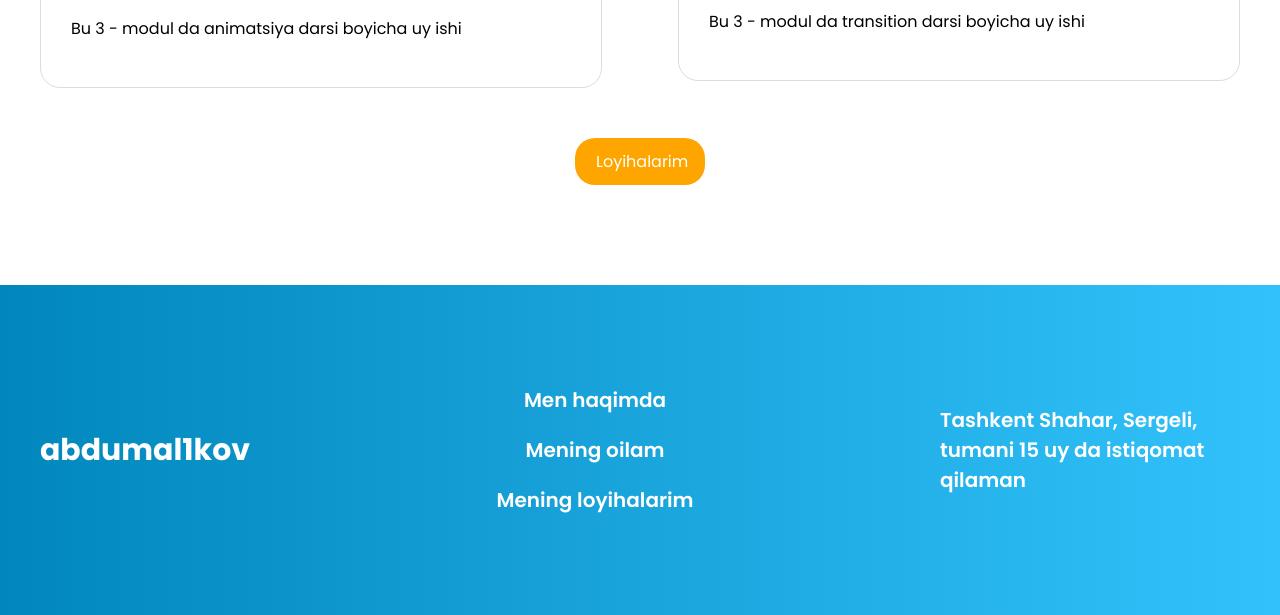
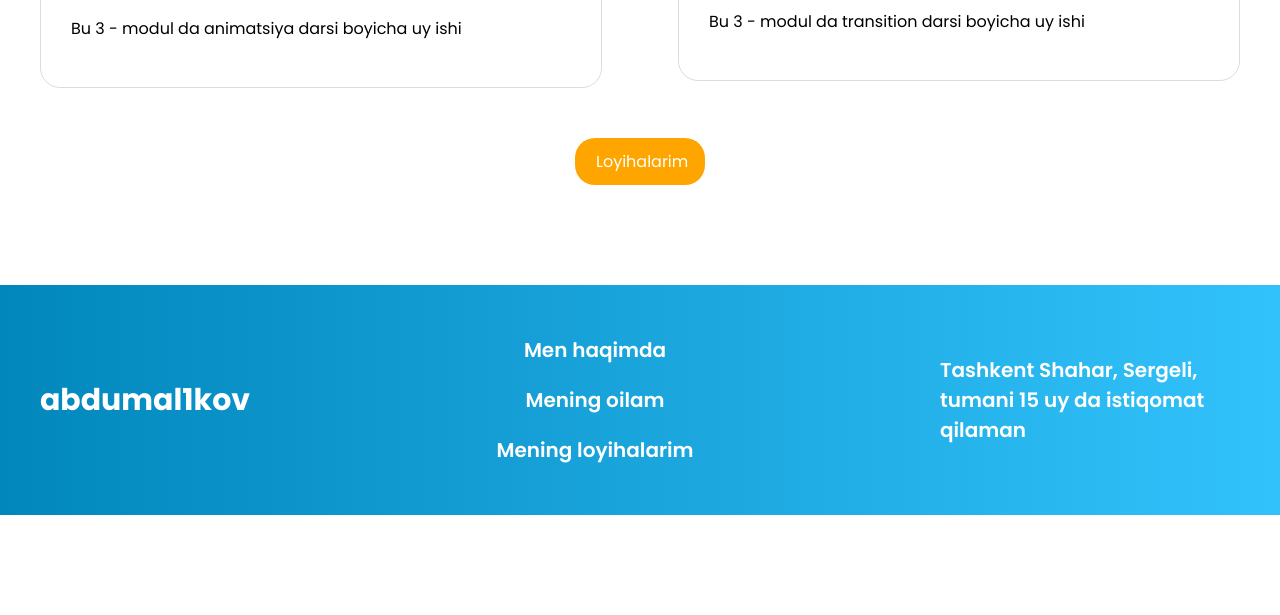
Before and after one commit to Abduvali091/3---projekt, a plain HTML site: page index.html in a window 1280 px wide. Shown: the part 1255-1870 px from the top of the page. After the commit the page ends 1770 px from the top, so only its background shows below. Drawn offline with Linux system fonts and the light colour scheme.

Commit message:
add css file tegs

```diff
--- a/loyhalarim.css
+++ b/loyhalarim.css
@@ -227,7 +227,7 @@ img {
 }
 
 .site-footer {
-  padding-block: 100px;
+  padding-block: 50px;
   background-image: linear-gradient(90deg, #0187bc, #32c2fb);
 }
 
--- a/main.css
+++ b/main.css
@@ -230,7 +230,7 @@ img {
 }
 
 .site-footer {
-  padding-block: 100px;
+  padding-block: 50px;
   background-image: linear-gradient(90deg, #0187bc, #32c2fb);
 }
 
```
Also changed, not shown: men.css (deleted).
